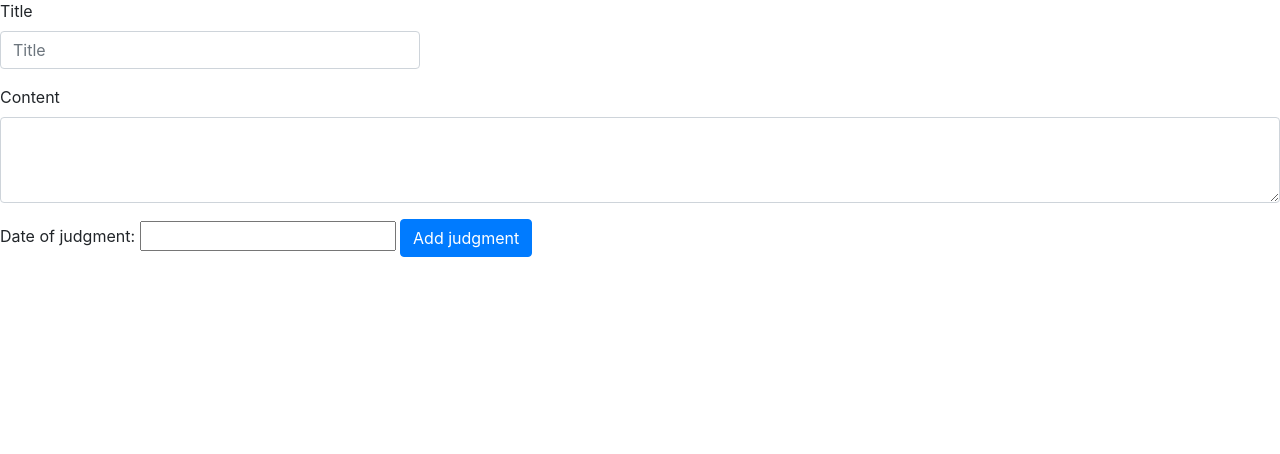
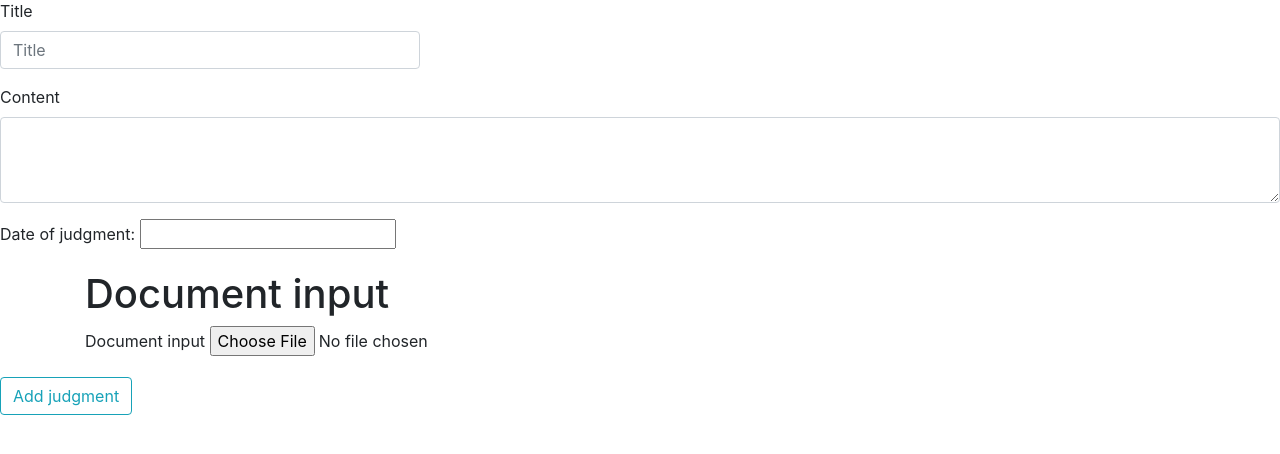
Before and after one commit to Rale1994/lawyer-office, a Flask app: page /add_judgments/1 in a window 1280 px wide. Shown: the part 137-591 px from the top of the page. Run offline with Flask 2, Linux system fonts and the light colour scheme; data comes from the database, SQL or seed files in the repository; both versions use the stored data as it was after the commit; some libraries are stand-ins or nearby versions.

Commit message:
Added files

```diff
--- a/blog/__init__.py
+++ b/blog/__init__.py
@@ -8,6 +8,7 @@ app = Flask(__name__)
 app.config['SECRET_KEY'] = '5791628bb0b13ce0c676dfde280ba245'
 app.config["SQLALCHEMY_DATABASE_URI"] = "sqlite:///database.db"
 app.config['SQLALCHEMY_TRACK_MODIFICATIONS'] = False
+
 
 db = SQLAlchemy(app)
 bcrypt = Bcrypt()
--- a/blog/models.py
+++ b/blog/models.py
@@ -22,6 +22,7 @@ class Judgment(db.Model):
     title = db.Column(db.String(250), nullable=False)
     content = db.Column(db.Text, nullable=False)
     date_of_judgment = db.Column(db.DateTime, default=datetime.now)
+    document = db.Column(db.String(250), nullable=False)
     client_id = db.Column(db.Integer, db.ForeignKey('client.id'))
 
 
--- /dev/null
+++ b/blog/static/documents/bosch mail.txt
@@ -0,0 +1 @@
+Zdravka.Trivanovic@bosch.com
--- a/blog/templates/add_judgments.html
+++ b/blog/templates/add_judgments.html
@@ -9,7 +9,7 @@
 {% endfor %}
 {% endif %}
 {% endwith %}
-<form action="" method="POST">
+<form method="POST" action="" enctype="multipart/form-data">
     {{ form.csrf_token() }}
 
 
@@ -27,12 +27,20 @@
         </div>
 
         <div class="form-group">
-            <label >Date of judgment:</label>
+            <label>Date of judgment:</label>
+            <input type="text" id="date_of_judgment" name="date_of_judgment">
+        </div>
+        <div class="container">
+            <h1>Document input</h1>
+            <div class="form-group">
+                <label>Document input</label>
+                <input type="file" name="inputFile">
+            </div>
+        </div>
+        <div class="form-group">
+            {{ form.submit(class="btn btn-outline-info") }}
+        </div>
 
-            <input type="text" id="date_of_judgment" name="date_of_judgment">
-
-            <button type="submit" class="btn btn-primary">Add judgment</button>
-        </div>
     </div>
 </form>
 
--- a/client/routes.py
+++ b/client/routes.py
@@ -1,11 +1,13 @@
-from flask import Blueprint, render_template, redirect, request, url_for, flash
-from blog import db
+import os
+
+from flask import Blueprint, render_template, redirect, request, url_for, flash, current_app
+from blog import db, app
 from flask_login import login_required, current_user
 from client.forms import AddClient
-from blog.models import Client, Judgment, judgments
+from blog.models import Client, Judgment
 from judgment.forms import AddJudgments
 from sqlalchemy import or_
-from datetime import datetime, date, timedelta
+from datetime import datetime, timedelta
 
 client = Blueprint("client", __name__)
 
@@ -93,11 +95,17 @@ def add_judgments(client_id):
     client_jdg = Client.query.get_or_404(client_id)
     form = AddJudgments()
     if form.validate_on_submit():
+        if request.files:
+            file = request.files['inputFile']
+            file.save(
+                os.path.join('C:/Users/Korisnik/Desktop/Python/rados-project/blog/static/documents', file.filename))
         judgment_date = form.date_of_judgment.data
         date_obj = datetime.strptime(judgment_date, '%d.%m.%Y %H:%M')
+        print(type(file.filename))
         judgment = Judgment(title=form.title.data,
                             content=form.content.data,
                             date_of_judgment=date_obj,
+                            document=file.filename,
                             client_id=client_jdg.id)
         db.session.add(judgment)
         db.session.commit()
@@ -123,6 +131,14 @@ def responsibilities():
                            title="Responsibilities")
 
 
+@client.route("/upload-document", methods=["GET", "POST"])
+def upload_document():
+    if request.method == 'POST':
+        if request.files:
+            document = request
+    return render_template("add_judgments.html")
+
+
 def get_client_for_combo():
     fname_and_lname = [(client.first_name, client.last_name) for client in
                        Client.query.filter_by(lawyer=current_user).all()]
--- a/judgment/forms.py
+++ b/judgment/forms.py
@@ -1,5 +1,6 @@
 from flask_wtf import FlaskForm
-from wtforms import StringField, TextAreaField, SubmitField, DateField, DateTimeField
+from flask_wtf.file import FileAllowed
+from wtforms import StringField, TextAreaField, SubmitField, FileField
 from wtforms.validators import DataRequired
 
 
@@ -7,4 +8,5 @@ class AddJudgments(FlaskForm):
     title = StringField('Title', validators=[DataRequired()])
     content = TextAreaField('Content', validators=[DataRequired()])
     date_of_judgment = StringField("Date of judgment", validators=[DataRequired()])
+    # document = FileField('Add document ', validators=[FileAllowed(['doc', 'pdf'])])
     submit = SubmitField("Add judgment")
--- a/users/helper.py
+++ b/users/helper.py
@@ -1,7 +1,6 @@
 import os
 import secrets
 from PIL import Image
-from flask import url_for
 from flask import current_app
 
 
```
Also changed, not shown: client/document_saver.py (added, +14 -0 lines), blog/database.db, 2 other files.
